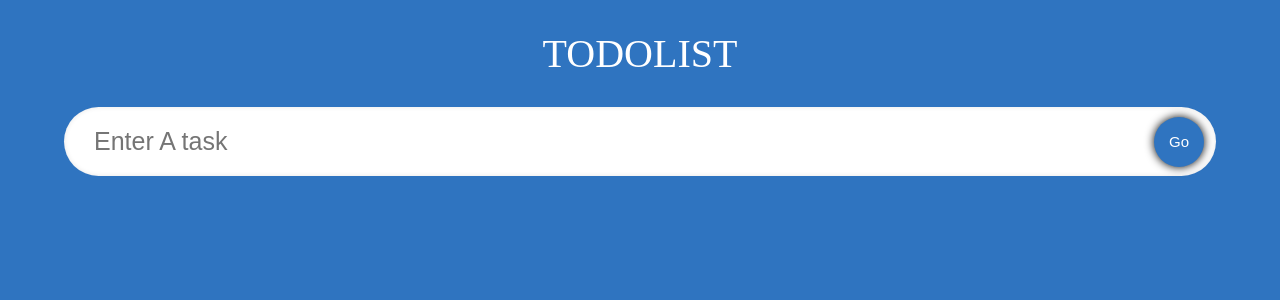
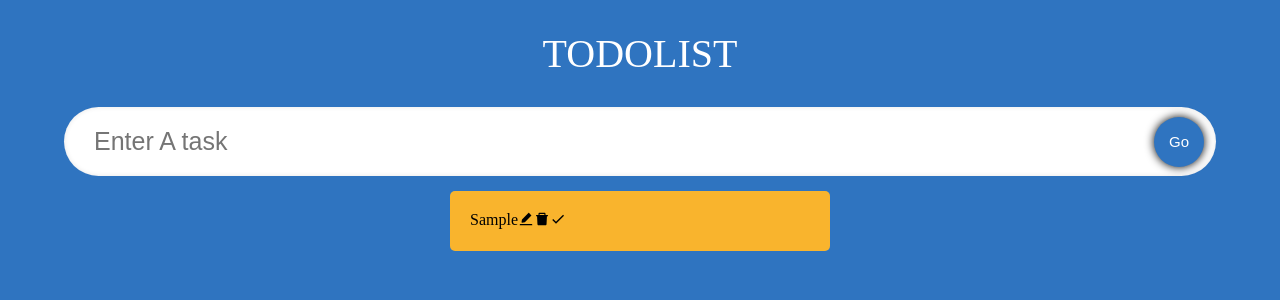
Before and after one commit to SaymanRabbi/todo_typescript, a React (Create React App) app: page / in a window 1280 px wide. Both pictures are taken after typing "Sample" into the empty fields and a click on the button "Go". Shown: the top 300 px of the page. Built offline with nearby package versions, Linux system fonts and the light colour scheme; a web font is replaced by a local one.

Commit message:
todo div style

```diff
--- a/src/Components/SingelTodo.css
+++ b/src/Components/SingelTodo.css
@@ -0,0 +1,8 @@
+.singel_todo_form {
+  display: flex;
+  width: 29.5%;
+  border-radius: 5px;
+  padding: 20px;
+  margin-top: 15px;
+  background-color: rgba(249, 180, 45, 1);
+}
--- a/src/Components/SingelTodo.tsx
+++ b/src/Components/SingelTodo.tsx
@@ -1,3 +1,5 @@
+import { AiFillDelete, AiFillEdit } from "react-icons/ai";
+import { MdDone } from "react-icons/md";
 import { Todo } from "../model";
 import "./SingelTodo.css";
 interface Props {
@@ -5,8 +7,24 @@ interface Props {
   todos: Todo[];
   setTodos: React.Dispatch<React.SetStateAction<Todo[]>>;
 }
-const SingelTodo: React.FC<Props> = ({ todo, todos, setTodos }) => {
-  return <div></div>;
+const SingelTodo: React.FC<Props> = ({ todo, todos, setTodos }: Props) => {
+  console.log(todo);
+  return (
+    <form className="singel_todo_form">
+      <span className="todo_singel_text">{todo.todo}</span>
+      <div>
+        <span className="icon">
+          <AiFillEdit />
+        </span>
+        <span className="icon">
+          <AiFillDelete />
+        </span>
+        <span className="icon">
+          <MdDone />
+        </span>
+      </div>
+    </form>
+  );
 };
 
 export default SingelTodo;
```
